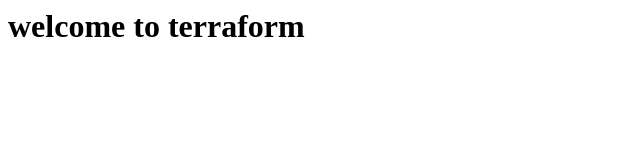
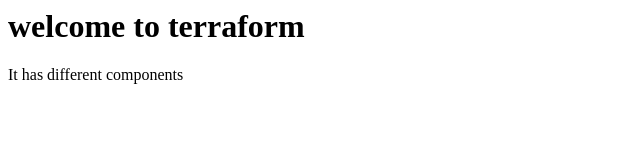
Before and after one commit to Sandeep073/terraform-infra, a plain HTML site: page index.html in a window 1280 px wide. Shown: the whole page, without its empty margins (0-640 px from the left). Drawn offline with Linux system fonts and the light colour scheme.

Commit message:
index file changed

```diff
--- a/index.html
+++ b/index.html
@@ -1 +1,2 @@
 <h1>welcome to terraform</h1>
+<p>It has different components</p>
```
